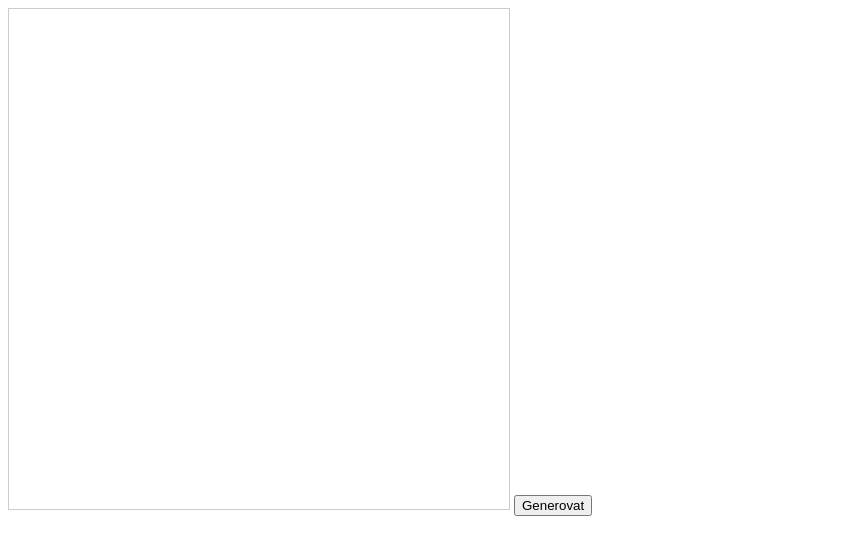
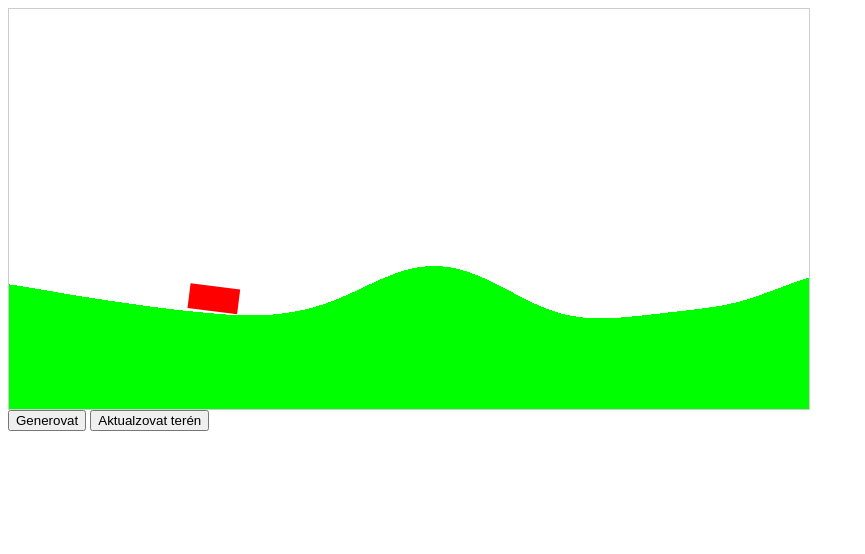
Before and after one commit to vikimiki11/Tanky, a plain HTML site: page testování/test.html in a window 1280 px wide. Shown: the whole page, without its empty margins (0-865 px from the left). Drawn offline with Linux system fonts and the light colour scheme.

Commit message:
gravyty + polodobrý rotate

```diff
--- a/testování/js.js
+++ b/testování/js.js
@@ -1,12 +1,18 @@
-smoothingindex=4
-var mapas=[]
-var mapax=500
-var mapay=500
-tanks=[]
-for(i=0;i<mapax;i++){
-    mapas[i]=[]
-    for(y=0;y<mapax;y++){
-        mapas[i][y]=true
+smoothingindex = 4
+var mapas = []
+var mapax = 800
+var mapay = 400
+tick = 1000 / 60
+spawnntank = {
+  x: 0,
+  y: 0,
+  own: "",
+}
+tanky = []
+for (i = 0; i < mapax; i++) {
+  mapas[i] = []
+  for (y = 0; y < mapay; y++) {
+    mapas[i][y] = true
   }
 }
 var effectButton;
@@ -15,49 +21,107 @@ var canvas;
 var context;
 
 function init() {
-  effectButton = document.getElementById('EffectButton');
   canvas = document.getElementById('Canvas');
   context = canvas.getContext('2d');
-  context.imageSmoothingEnabled=false
+  context.imageSmoothingEnabled = false
 
   // Set the canvas the same width and height of the image
-  canvas.width = 500;
-  canvas.height = 500;
-  effectButton.addEventListener('click', addEffect);
+  canvas.width = mapax;
+  canvas.height = mapay;
+  document.getElementById('Generace').addEventListener('click', function() { createterain(Math.random() * 99) });
+  document.getElementById('Akt').addEventListener('click', function() { aktualizace() });
+  createterain(Math.random() * 99);
+  aktualizace();
 }
 
-function addEffect() {
-    mapa=createterain(Math.random()*99)
+function aktualizace() {
   imageData = context.getImageData(0, 0, canvas.width, canvas.height);
   terain(imageData.data);
   context.putImageData(imageData, 0, 0);
 }
 
 function terain(data) {
-  for (let i = 0; i < data.length; i++ ) {
-    data[i]=255
+  for (let i = 0; i < data.length; i++) {
+    data[i] = 255
   }
-  for (let i = 0; i < data.length; i+=4 ) {
-    z=i/4
-        if(mapa[Math.floor((z)%500)][Math.floor((z)/500)]){
-            data[i]=0
-            data[i+2]=0
+  for (let i = 0; i < data.length; i += 4) {
+    z = i / 4
+    if (mapa[Math.floor((z) % mapax)][Math.floor((z) / mapax)]) {
+      data[i] = 0
+      data[i + 2] = 0
     }
   }
 }
-function createterain(seed){
-    mapa=JSON.parse(JSON.stringify(mapas));
-    x=seed
-    y=seed*9
-    for(xt=0;xt<mapa.length;xt++){
-        n=500-((noise.simplex2(x,y)+1)/10+0.2)*500
-        for(i=0;i<n;i++){
-            mapa[xt][i]=false
+
+function createterain(seed) {
+  mapa = JSON.parse(JSON.stringify(mapas));
+  x = seed
+  y = seed * 9
+  for (xt = 0; xt < mapa.length; xt++) {
+    n = mapay - ((noise.simplex2(x, y) + 1) / 10 + 0.2) * mapay
+    for (i = 0; i < n; i++) {
+      mapa[xt][i] = false
     }
-        x=x+0.003
+    x = x + 0.003
   }
   console.log("mapa vytvořená")
   return mapa
 }
+
+function spawntank(x, owner) {
+  pos = tanky.length
+  tanky[pos]={}
+  tanky[pos].x = x
+  tanky[pos].y = 0
+  tanky[pos].own = owner
+  document.querySelector(".tanky").innerHTML += '<div class="tank" id="' + owner + '" style="left:' + x + 'px;top:0px"></div>'
+  tanky[pos].gravity = gravity(0, tanky[pos])
+  tanky[pos].gravity
+}
+function rtd(rad){
+  return rad * (180 / Math.PI)
+}
+function gravity(jump,ob) {
+  if (mapa[Math.round(ob.x)][Math.round(ob.y)] == false) {
+    ob.y += jump
+    jump += 0.1
+    document.querySelector("#" + ob.own).style.top = ob.y + "px"
+    setTimeout(function() { gravity(jump,ob) }, tick)
+  }else{
+    p = 1
+    while (mapa[Math.round(ob.x)][Math.round(ob.y - p)] == true) {
+      p++
+    }
+    ob.y = ob.y - p + 2
+    document.querySelector("#" + ob.own).style.top = (ob.y) + "px"
+    alert("ahoj")
+    rotation(jump,ob)
+  }
+}
+function rotation(jump,ob){
+  zmena = 0
+  forpm = [1, -1]
+  for (i = 0; i < 2; i++) {
+    found = false
+    smer = mapa[Math.round(ob.x + (25 * forpm[i]))][Math.round(ob.y)]
+    krok = 0;
+    while (!found) {
+      if (smer != mapa[Math.round(ob.x + (25 * forpm[i]))][Math.round(ob.y) + krok]) {
+        found = true
+      } else {
+        if (smer) {
+          krok++
+        } else {
+          krok += (-1)
+        }
+      }
+    }
+    zmena += krok * forpm[i] * (-1)
+  }
+  console.log("block zmena"+zmena)
+  console.log(rtd(Math.atan(50 / zmena)) + "deg")
+  if (zmena != 0) {document.querySelector("#" + ob.own).style.transform = "rotate(" + rtd(Math.atan(50 / zmena)) + "deg)translate(-25px, -25px)"
+  document.querySelector("#" + ob.own).style.transformOrigin = "50% 100%";}
+}
+setTimeout(function(){spawntank(200,"ahoj")},1000)
 init()
-alert("načteno")
--- a/testování/test.html
+++ b/testování/test.html
@@ -1,21 +1,39 @@
 <!DOCTYPE html>
 <html style="image-rendering: pixelated;">
+
 <head>
   <meta charset="utf-8" />
   <script src="perlin.js"></script>
-<style>
+  <style>
+    canvas {
+      height: 400px;
+      width: 800px;
+    }
 
-  canvas {
+    .hracipole{
     border: 1px solid #ccc;
-    height: 500px;
-    width:500px;
-  }
+    height: 400px;
+    width: 800px;
+    position:relative;
+    }
+    .tank{
+    background-color:red;
+    height: 25px;
+    width: 50px;
+    position:absolute;
+    transform:translate(-50%,-100%);
+    transform-origin:50% 100%;
+    }
+  </style>
+</head>
 
-</style>
-</head>
 <body>
-<canvas id="Canvas"></canvas>
-<button id="EffectButton">Generovat</button>
-<script src="js.js"></script>
+  <div class="hracipole">
+    <canvas id="Canvas"></canvas>
+    <div class="tanky"></div>
+  </div>
+  <button id="Generace">Generovat</button>
+  <button id="Akt">Aktualzovat terén</button>
+  <script src="js.js"></script>
 </body>
 </html>
```
Lines whose indentation alone changed are shown as unchanged.
